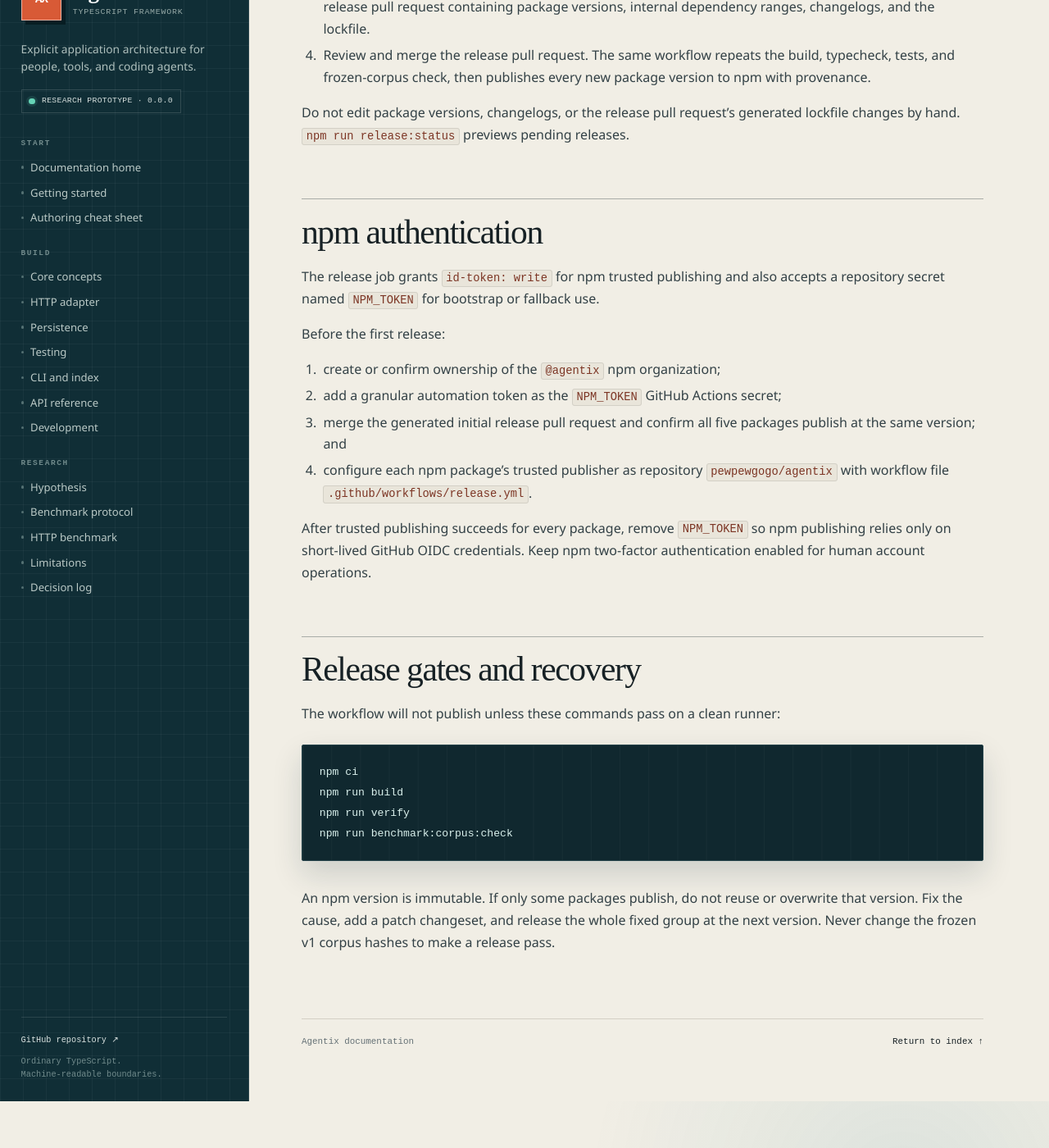
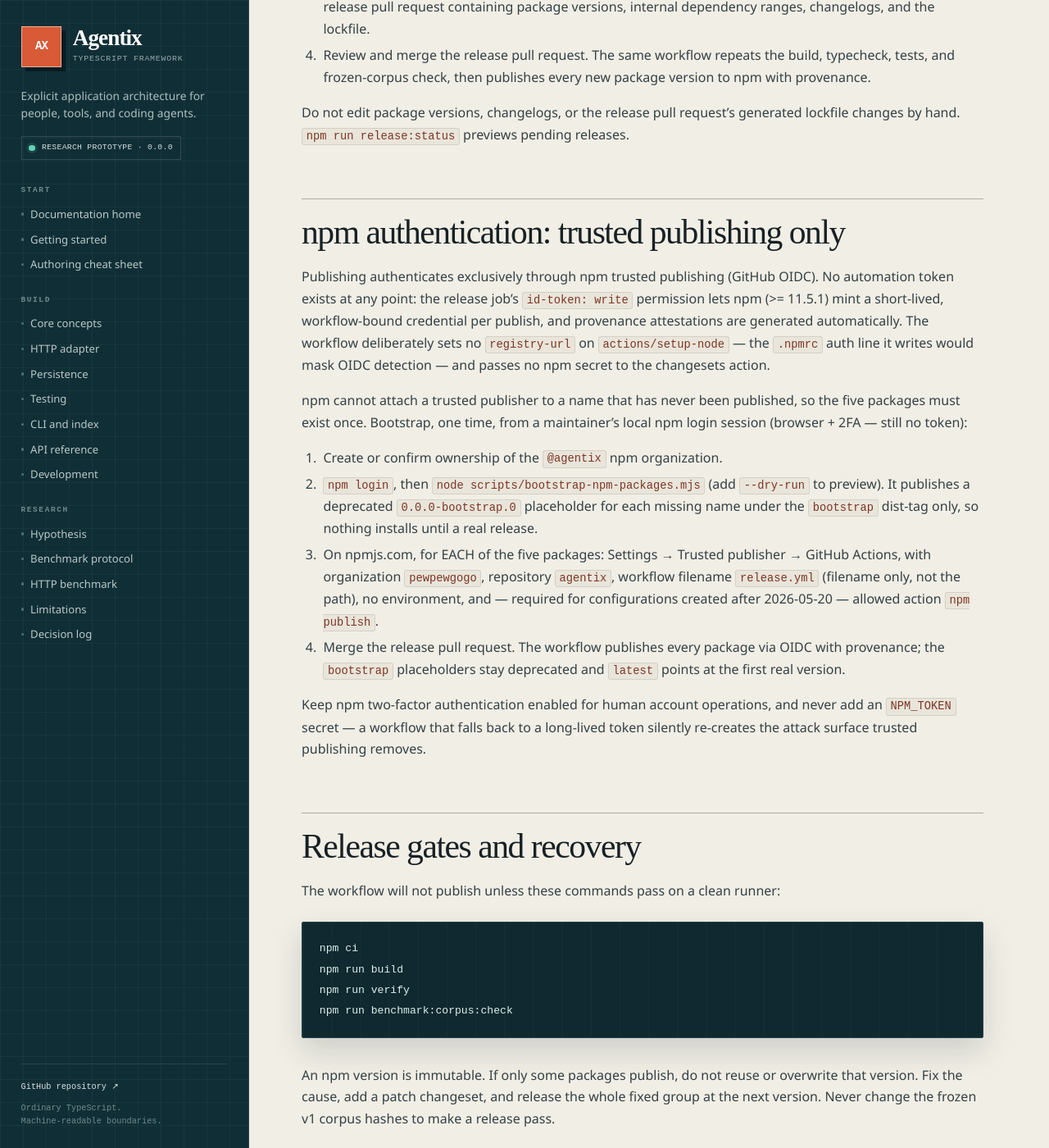
Before and after one commit to pewpewgogo/agentix, a Jekyll site: the page built from docs/RELEASING.md, in a window 1280 px wide and 1400 px high, scrolled down 1468 px. Shown: the whole window at 82% size. Built offline with Jekyll 4.4.1, drawn with Linux system fonts in a browser that asks for light colours; our own code applies the rules of GitHub Pages for plain Markdown files.

Commit message:
release: npm trusted publishing only, no automation token
The release workflow authenticates via GitHub OIDC exclusively: no
registry-url .npmrc auth line (it masks OIDC detection) and no npm secret.
First-publish bootstrap moves to scripts/bootstrap-npm-packages.mjs — a local
human-session publish of deprecated bootstrap-tagged placeholders that only
reserve the five names, since npm cannot pre-register trusted publishers for
unpublished packages. RELEASING.md documents the per-package trusted-publisher
configuration (release.yml, allowed action npm publish) and forbids ever
adding an NPM_TOKEN fallback.

Co-Authored-By: Claude Fable 5 <noreply@anthropic.com>

```diff
--- a/docs/RELEASING.md
+++ b/docs/RELEASING.md
@@ -54,23 +54,37 @@ and packages that exceed their declared file-count budget.
 Do not edit package versions, changelogs, or the release pull request's generated
 lockfile changes by hand. `npm run release:status` previews pending releases.
 
-## npm authentication
+## npm authentication: trusted publishing only
 
-The release job grants `id-token: write` for npm trusted publishing and also
-accepts a repository secret named `NPM_TOKEN` for bootstrap or fallback use.
+Publishing authenticates exclusively through npm trusted publishing (GitHub
+OIDC). No automation token exists at any point: the release job's
+`id-token: write` permission lets npm (>= 11.5.1) mint a short-lived,
+workflow-bound credential per publish, and provenance attestations are
+generated automatically. The workflow deliberately sets no `registry-url` on
+`actions/setup-node` — the `.npmrc` auth line it writes would mask OIDC
+detection — and passes no npm secret to the changesets action.
 
-Before the first release:
+npm cannot attach a trusted publisher to a name that has never been published,
+so the five packages must exist once. Bootstrap, one time, from a maintainer's
+local npm login session (browser + 2FA — still no token):
 
-1. create or confirm ownership of the `@agentix` npm organization;
-2. add a granular automation token as the `NPM_TOKEN` GitHub Actions secret;
-3. merge the generated initial release pull request and confirm all five
-   packages publish at the same version; and
-4. configure each npm package's trusted publisher as repository
-   `pewpewgogo/agentix` with workflow file `.github/workflows/release.yml`.
+1. Create or confirm ownership of the `@agentix` npm organization.
+2. `npm login`, then `node scripts/bootstrap-npm-packages.mjs` (add
+   `--dry-run` to preview). It publishes a deprecated
+   `0.0.0-bootstrap.0` placeholder for each missing name under the
+   `bootstrap` dist-tag only, so nothing installs until a real release.
+3. On npmjs.com, for EACH of the five packages: Settings → Trusted publisher →
+   GitHub Actions, with organization `pewpewgogo`, repository `agentix`,
+   workflow filename `release.yml` (filename only, not the path), no
+   environment, and — required for configurations created after
+   2026-05-20 — allowed action `npm publish`.
+4. Merge the release pull request. The workflow publishes every package via
+   OIDC with provenance; the `bootstrap` placeholders stay deprecated and
+   `latest` points at the first real version.
 
-After trusted publishing succeeds for every package, remove `NPM_TOKEN` so npm
-publishing relies only on short-lived GitHub OIDC credentials. Keep npm
-two-factor authentication enabled for human account operations.
+Keep npm two-factor authentication enabled for human account operations, and
+never add an `NPM_TOKEN` secret — a workflow that falls back to a long-lived
+token silently re-creates the attack surface trusted publishing removes.
 
 ## Release gates and recovery
 
```
Also changed, not shown: scripts/bootstrap-npm-packages.mjs (added, +113 -0 lines), .github/workflows/release.yml.
